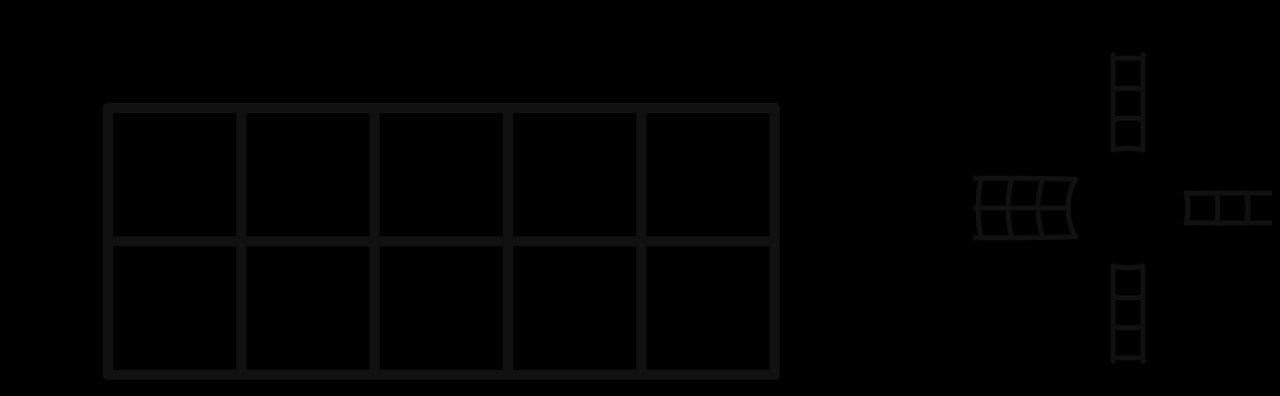
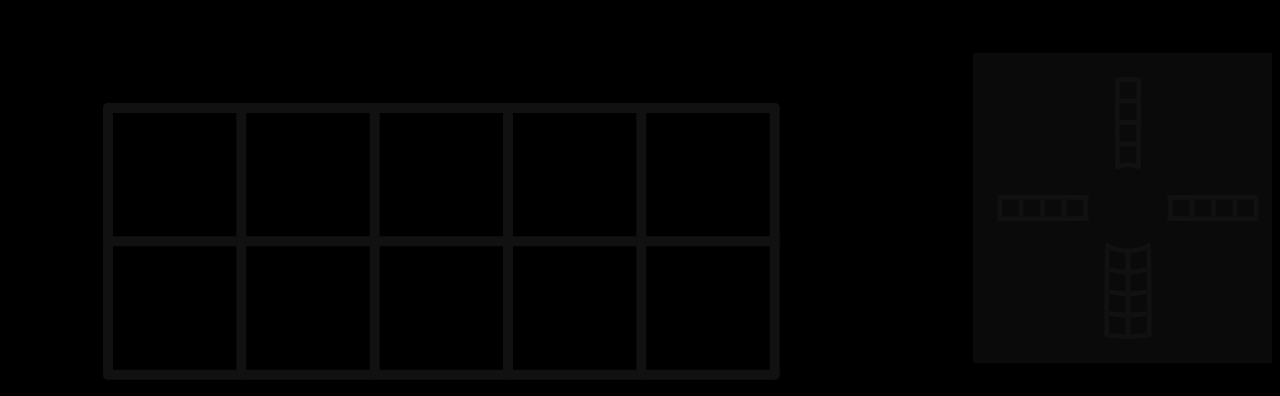
Before and after one commit to jaredly/labyrinth, a React (Vite) app: page / in a window 1280 px wide. Shown: the top 396 px of the page. Built offline with nearby package versions, Linux system fonts and the light colour scheme.

Commit message:
[sections-first] gettinggg thereeee

```diff
--- a/src/App2.tsx
+++ b/src/App2.tsx
@@ -183,7 +183,7 @@ export const App2 = () => {
     const VW = 300;
     const vm = 5;
     const R = VW / 2;
-    const dr = R / (width + (state.inner ?? 0));
+    const dr = R / (width + (state.inner ?? 1) + 1);
     const r0 = state.inner ?? 1;
     // const sm = sectionMap2(state.sections, dr, state.inner ?? 1, width);
 
@@ -328,7 +328,7 @@ export const App2 = () => {
                 <svg
                     width={VW + vm * 2}
                     height={VW + vm * 2}
-                    style={{ marginTop: 50 - vm }}
+                    style={{ marginTop: 50 - vm, backgroundColor: '#0a0a0a' }}
                 >
                     <g transform={`translate(${vm},${vm})`}>
                         {ungroup(circular)}
--- a/src/sections.ts
+++ b/src/sections.ts
@@ -73,7 +73,7 @@ export const calcLocation = ({
     const offset = y - (rows / 2 - 0.5);
     t += (offset * dr) / r;
     return {
-        t: normalizeAngle(t) + Math.PI / 2,
+        t: normalizeAngle(t), // + Math.PI / 2,
         r,
         x,
         y,
```
